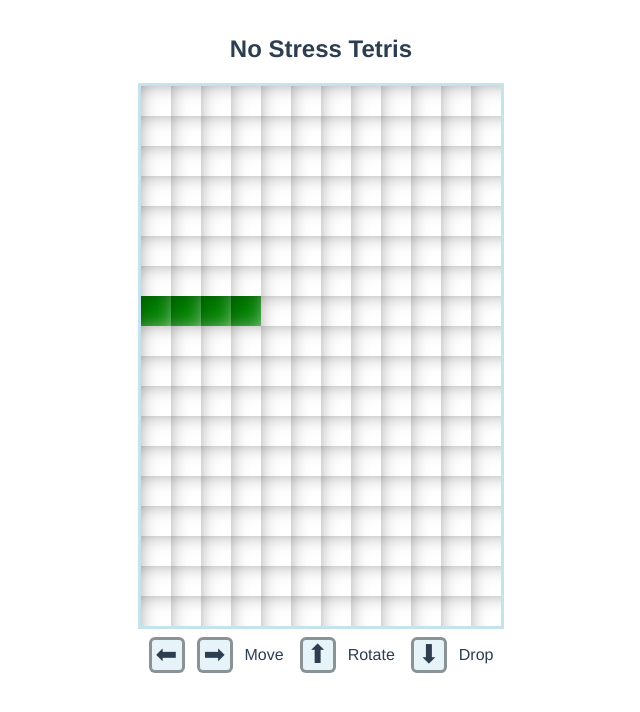
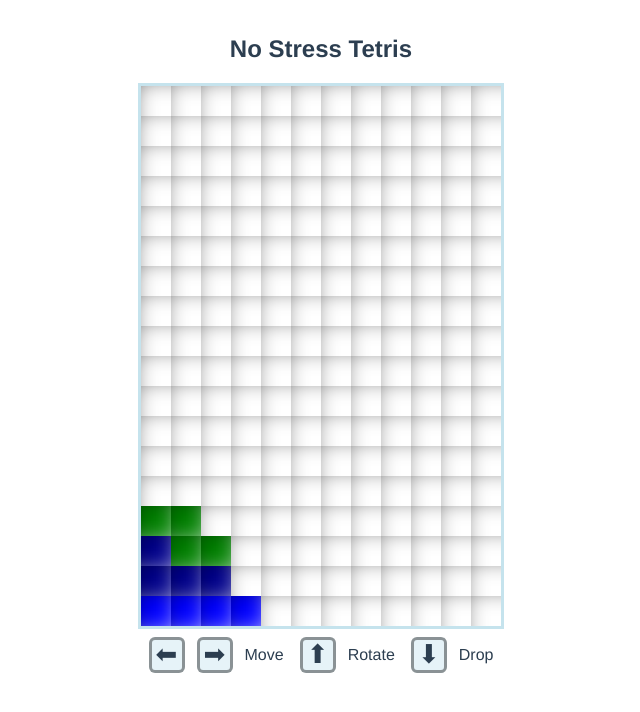
Before and after one commit to isaaclyman/no-stress-tetris, a Vue app: page / in a window 1280 px wide. Shown: the top 712 px of the page, without its empty margins (319-959 px from the left). Built offline with nearby package versions, Linux system fonts and the light colour scheme.

Commit message:
Fix block creation

```diff
--- a/src/components/Game.vue
+++ b/src/components/Game.vue
@@ -2,7 +2,7 @@
   <div class="grid">
     <div class="line" v-for="(line, lIndex) in grid" :key="`line-${lIndex}`">
       <div class="cell" v-for="(cell, cIndex) in line" :key="`line-${lIndex}-cell-${cIndex}`">
-        <div v-if="cell" class="block"></div>
+        <div v-if="cell.hasBlock" class="block" :style="getStyle(cell)"></div>
       </div>
     </div>
   </div>
@@ -13,7 +13,7 @@ import clock from './clock'
 import grid, { isSettled, exertGravity, createBlock } from './grid'
 import { chooseBlock } from './block'
 
-const startingSpeedInMs = 600
+const startingSpeedInMs = 100
 
 export default {
   data() {
@@ -27,8 +27,12 @@ export default {
     this.clock.subscribe(() => this.tick())
   },
   methods: {
+    getStyle(cell) {
+      return {
+        'background-color': cell.color
+      }
+    },
     tick() {
-      console.log('tick')
       const settled = isSettled(grid)
       if (!settled) {
         exertGravity(grid)
--- a/src/components/grid.js
+++ b/src/components/grid.js
@@ -1,12 +1,19 @@
 const width = 12
 const height = 18
+
+function defaultValue() {
+  return {
+    hasBlock: 0,
+    color: null
+  }
+}
 
 function makeGrid() {
   const grid = []
   for (let h = 1; h <= height; h++) {
     const line = []
     for (let w = 1; w <= width; w++) {
-      line.push(0)
+      line.push(defaultValue())
     }
     grid.push(line)
   }
@@ -27,7 +34,7 @@ export function isSettled(grid) {
 
 function isCellSettled(grid, lineIndex, cellIndex) {
   const cell = grid[lineIndex][cellIndex]
-  if (!cell) {
+  if (!cell.hasBlock) {
     return true
   }
 
@@ -36,7 +43,7 @@ function isCellSettled(grid, lineIndex, cellIndex) {
   }
 
   const downOneCell = grid[lineIndex + 1][cellIndex]
-  if (downOneCell) {
+  if (downOneCell.hasBlock) {
     return true
   }
 
@@ -50,20 +57,20 @@ export function exertGravity(grid) {
     const line = grid[lIndex]
     for (let cIndex = 0; cIndex < line.length; cIndex++) {
       const cell = line[cIndex]
-      if (!cell) {
+      if (!cell.hasBlock) {
         continue
       }
 
       if (lIndex === grid.length - 1) {
-        hypotheticalGrid[lIndex].splice(cIndex, 1, 1)
+        hypotheticalGrid[lIndex].splice(cIndex, 1, cell)
         continue
       }
 
       let downOneCell = hypotheticalGrid[lIndex + 1][cIndex]
-      if (downOneCell) {
-        hypotheticalGrid[lIndex].splice(cIndex, 1, 1)
+      if (downOneCell.hasBlock) {
+        hypotheticalGrid[lIndex].splice(cIndex, 1, cell)
       } else {
-        hypotheticalGrid[lIndex + 1].splice(cIndex, 1, 1)
+        hypotheticalGrid[lIndex + 1].splice(cIndex, 1, cell)
       }
     }
   }
@@ -89,7 +96,10 @@ export function createBlock(grid, block) {
 
   for (let lIndex = 0; lIndex < blockHeight; lIndex++) {
     for (let cIndex = 0; cIndex < blockWidth; cIndex++) {
-      grid[lIndex + y].splice(cIndex + x, 1, block.grid[y][x])
+      grid[lIndex + y].splice(cIndex + x, 1, {
+        hasBlock: block.grid[lIndex][cIndex],
+        color: block.color
+      })
     }
   }
 
@@ -101,7 +111,7 @@ function findSpace(grid, width, height) {
     const line = grid[lIndex]
     for (let cIndex = 0; cIndex < line.length; cIndex++) {
       const cell = line[cIndex]
-      if (cell) {
+      if (cell.hasBlock) {
         continue
       }
 
@@ -126,7 +136,7 @@ function isThereSpace(grid, lIndex, cIndex, width, height) {
       }
 
       const cell = grid[lIndex + y][cIndex + x]
-      if (cell) {
+      if (cell.hasBlock) {
         return false
       }
     }
```
